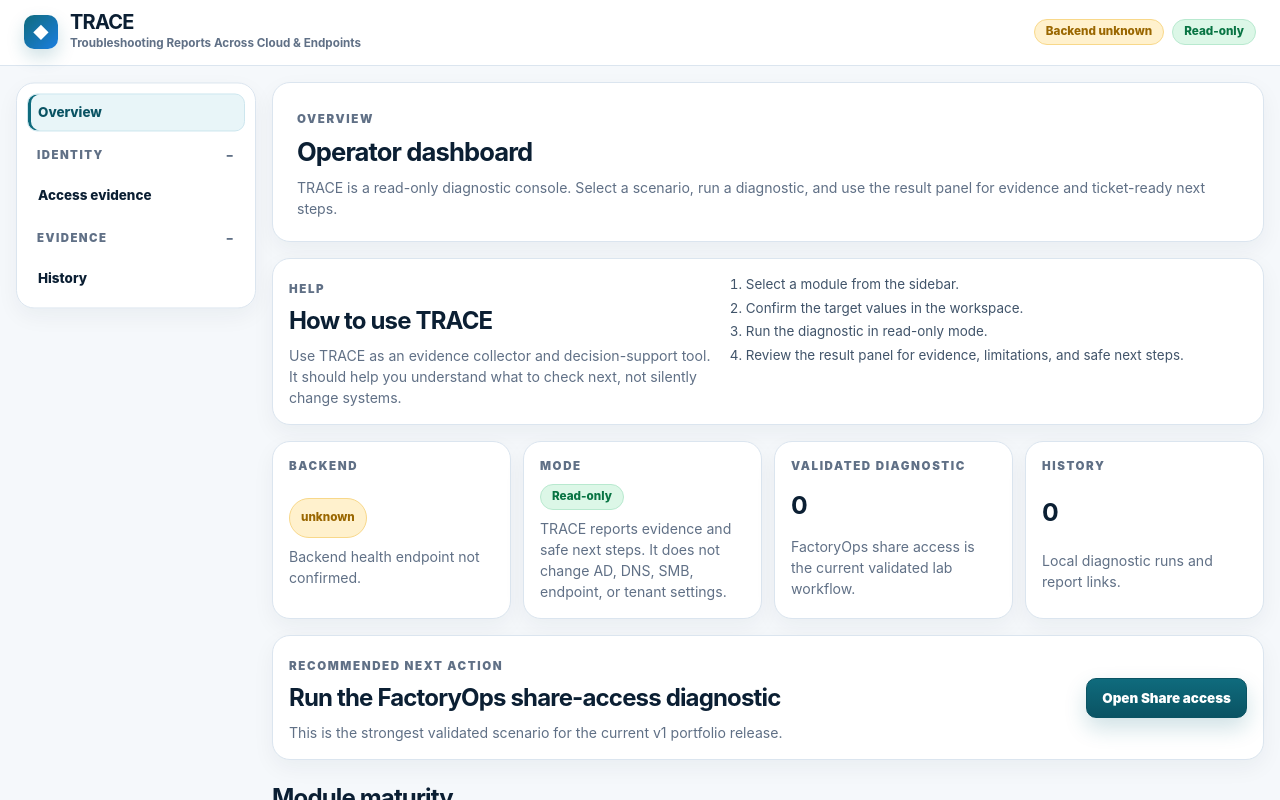
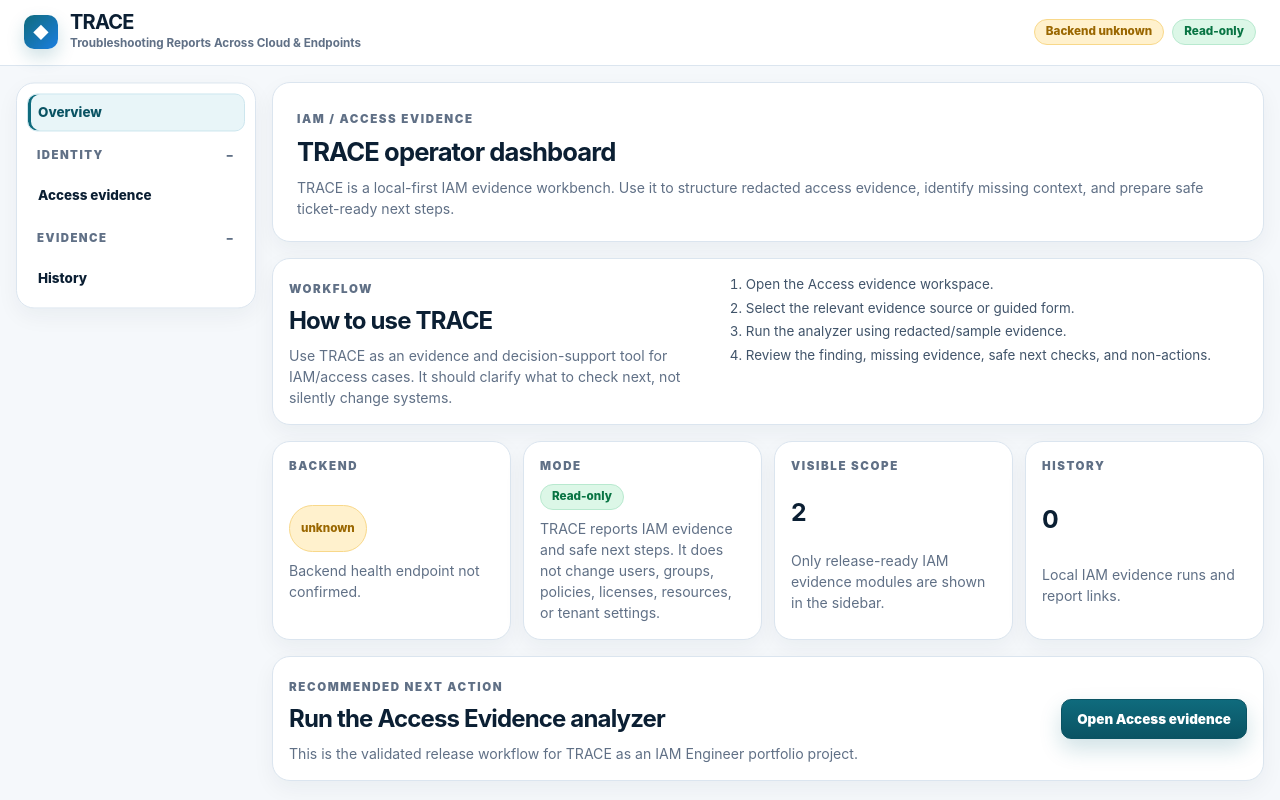
Before and after one commit to RafaelAlbaWebify/trace-ops, a React (Vite) app in the folder frontend/: page / in a window 1280 px wide. Both pictures are taken after a click on the button "Overview". Shown: the top 800 px of the page. Built offline with nearby package versions, Linux system fonts and the light colour scheme; no server answers.

Commit message:
Refocus overview on IAM evidence release

```diff
--- a/frontend/src/modules/overview/OverviewPage.tsx
+++ b/frontend/src/modules/overview/OverviewPage.tsx
@@ -7,27 +7,27 @@ type OverviewPageProps = {
 };
 
 export function OverviewPage({ health, historyCount, onSelect }: OverviewPageProps) {
-  const validated = modules.filter((module) => module.maturity === "Validated lab diagnostic");
+  const evidenceModules = modules.filter((module) => module.maturity === "Evidence");
 
   return (
     <section className="trace-page">
       <div className="trace-page-header">
-        <span className="trace-eyebrow">Overview</span>
-        <h1>Operator dashboard</h1>
-        <p>TRACE is a read-only diagnostic console. Select a scenario, run a diagnostic, and use the result panel for evidence and ticket-ready next steps.</p>
+        <span className="trace-eyebrow">IAM / Access Evidence</span>
+        <h1>TRACE operator dashboard</h1>
+        <p>TRACE is a local-first IAM evidence workbench. Use it to structure redacted access evidence, identify missing context, and prepare safe ticket-ready next steps.</p>
       </div>
 
       <section className="trace-help-card" aria-label="How to use TRACE">
         <div>
-          <span className="trace-eyebrow">Help</span>
+          <span className="trace-eyebrow">Workflow</span>
           <h2>How to use TRACE</h2>
-          <p>Use TRACE as an evidence collector and decision-support tool. It should help you understand what to check next, not silently change systems.</p>
+          <p>Use TRACE as an evidence and decision-support tool for IAM/access cases. It should clarify what to check next, not silently change systems.</p>
         </div>
         <ol>
-          <li>Select a module from the sidebar.</li>
-          <li>Confirm the target values in the workspace.</li>
-          <li>Run the diagnostic in read-only mode.</li>
-          <li>Review the result panel for evidence, limitations, and safe next steps.</li>
+          <li>Open the Access evidence workspace.</li>
+          <li>Select the relevant evidence source or guided form.</li>
+          <li>Run the analyzer using redacted/sample evidence.</li>
+          <li>Review the finding, missing evidence, safe next checks, and non-actions.</li>
         </ol>
       </section>
 
@@ -40,31 +40,31 @@ export function OverviewPage({ health, historyCount, onSelect }: OverviewPagePro
         <article className="trace-card">
           <span className="trace-eyebrow">Mode</span>
           <strong className="trace-pill success">Read-only</strong>
-          <p>TRACE reports evidence and safe next steps. It does not change AD, DNS, SMB, endpoint, or tenant settings.</p>
+          <p>TRACE reports IAM evidence and safe next steps. It does not change users, groups, policies, licenses, resources, or tenant settings.</p>
         </article>
         <article className="trace-card">
-          <span className="trace-eyebrow">Validated diagnostic</span>
-          <strong>{validated.length}</strong>
-          <p>FactoryOps share access is the current validated lab workflow.</p>
+          <span className="trace-eyebrow">Visible scope</span>
+          <strong>{evidenceModules.length}</strong>
+          <p>Only release-ready IAM evidence modules are shown in the sidebar.</p>
         </article>
         <article className="trace-card">
           <span className="trace-eyebrow">History</span>
           <strong>{historyCount}</strong>
-          <p>Local diagnostic runs and report links.</p>
+          <p>Local IAM evidence runs and report links.</p>
         </article>
       </section>
 
       <section className="trace-action-card">
         <div>
           <span className="trace-eyebrow">Recommended next action</span>
-          <h2>Run the FactoryOps share-access diagnostic</h2>
-          <p>This is the strongest validated scenario for the current v1 portfolio release.</p>
+          <h2>Run the Access Evidence analyzer</h2>
+          <p>This is the validated release workflow for TRACE as an IAM Engineer portfolio project.</p>
         </div>
-        <button className="trace-primary-button" onClick={() => onSelect("share-access")}>Open Share access</button>
+        <button className="trace-primary-button" onClick={() => onSelect("access-evidence")}>Open Access evidence</button>
       </section>
 
       <section className="trace-module-summary">
-        <h2>Module maturity</h2>
+        <h2>Release modules</h2>
         <div className="trace-module-grid">
           {modules.map((module) => (
             <article key={module.id} className="trace-module-card">
```
